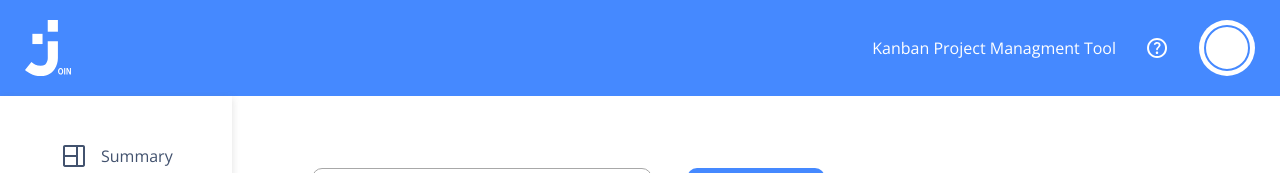
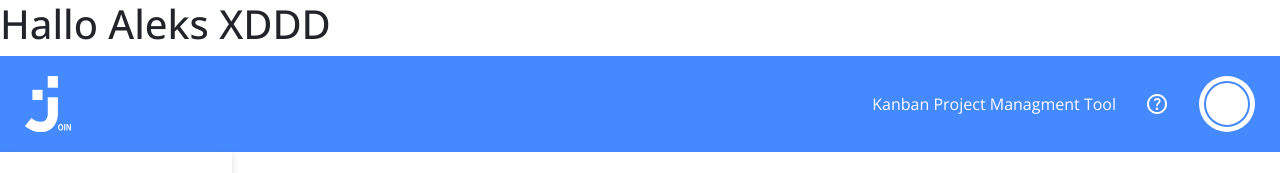
Before and after one commit to HomeBjo/JOIN, a website: page html/board.html in a window 1280 px wide. Shown: the top 173 px of the page. Drawn offline with nearby package versions, Linux system fonts and the light colour scheme; no server answers.

Commit message:
Update board.html

```diff
--- a/html/board.html
+++ b/html/board.html
@@ -25,7 +25,7 @@
 
       <!--bootstrap-->
       <link rel="stylesheet" href="https://cdn.jsdelivr.net/npm/bootstrap@5.3.2/dist/css/bootstrap.min.css" integrity="sha384-T3c6CoIi6uLrA9TneNEoa7RxnatzjcDSCmG1MXxSR1GAsXEV/Dwwykc2MPK8M2HN" crossorigin="anonymous">
-
+<h1>Hallo Aleks XDDD</h1>
    </head>
    <body onload="init()">
       <div
```
